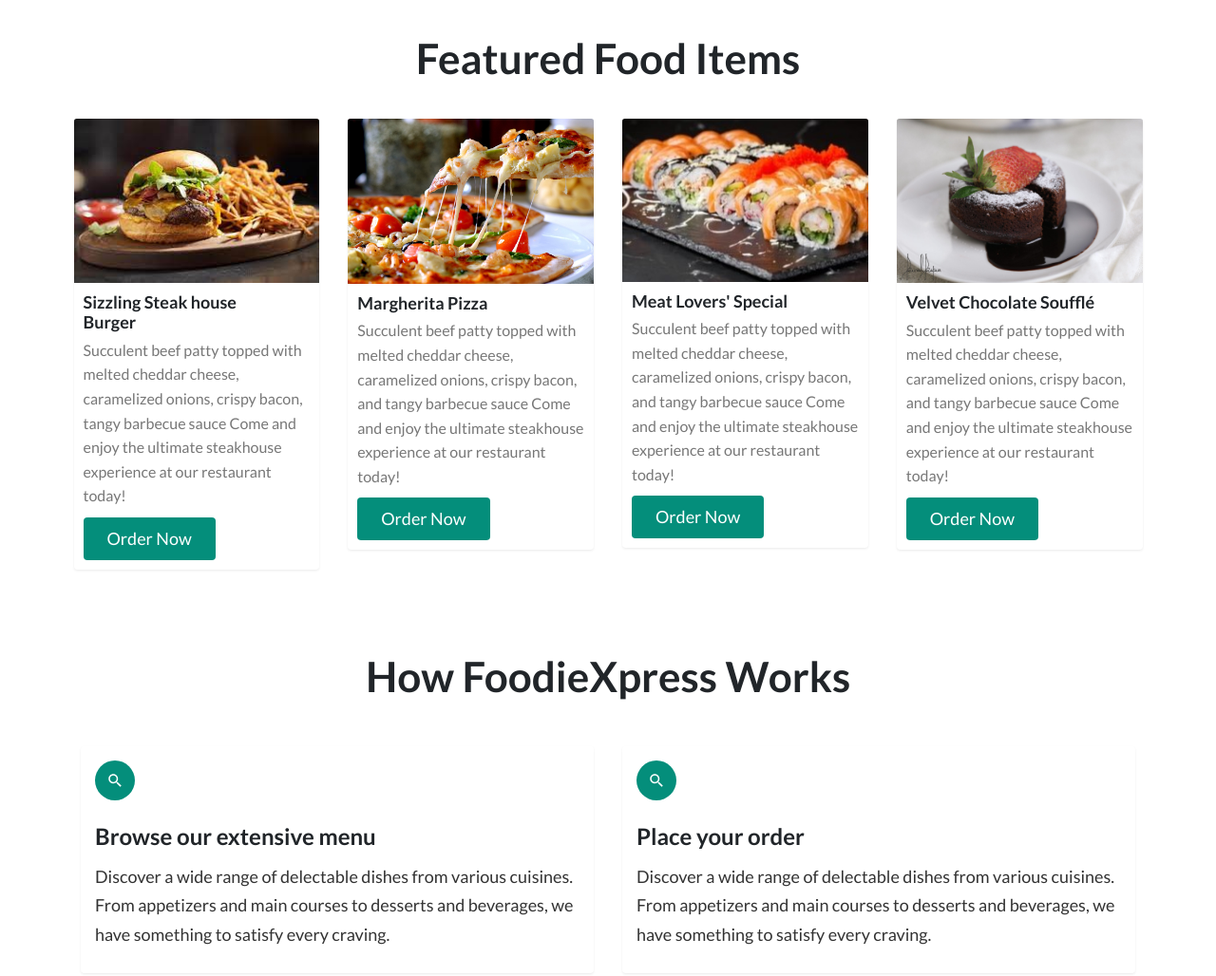
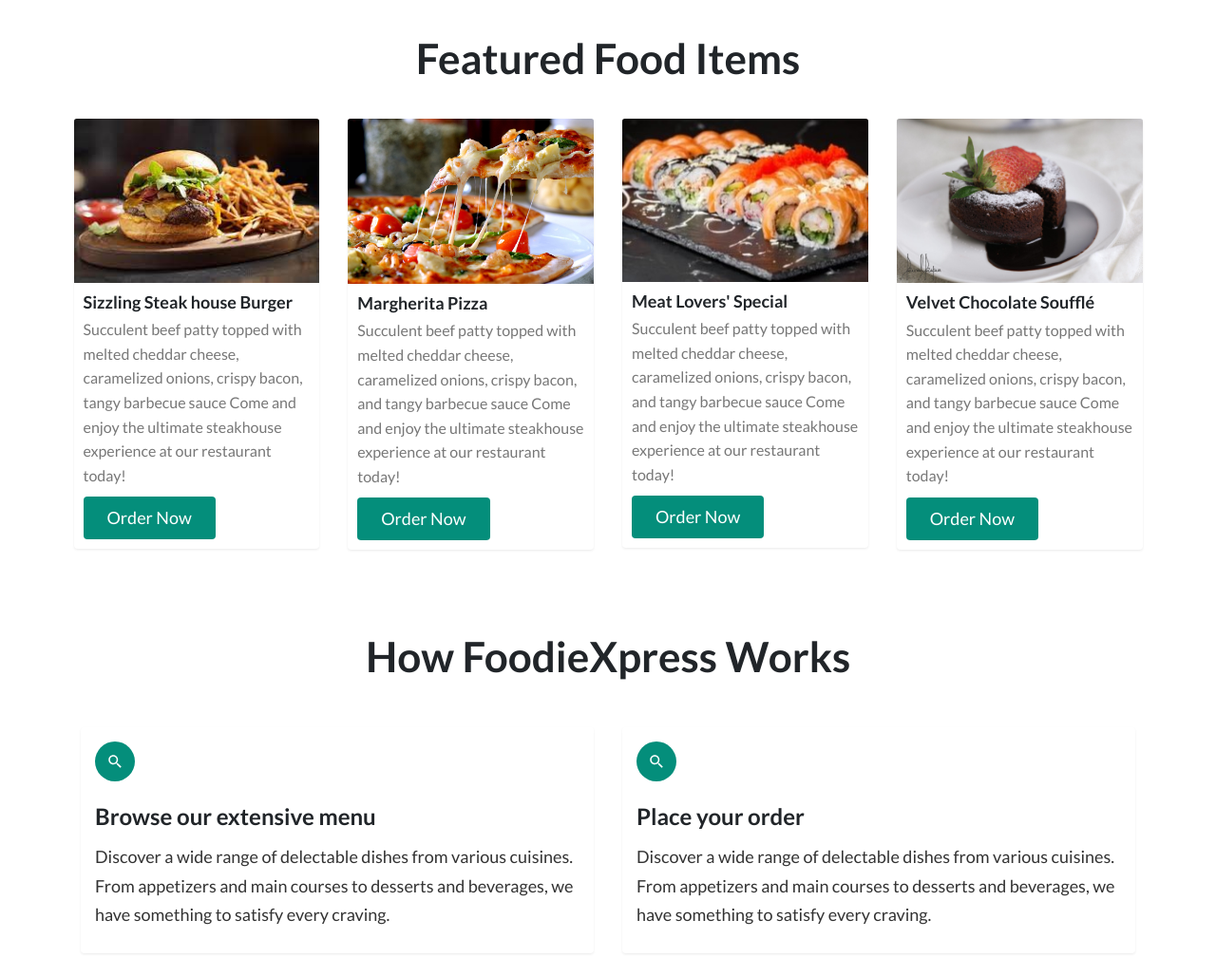
Before and after one commit to Hansana12/deliverysite, a plain HTML site: page index.html in a window 1280 px wide. Shown: the part 703-1731 px from the top of the page at 95% size. Drawn offline with nearby package versions, Linux system fonts and the light colour scheme.

Commit message:
Update index.html

```diff
--- a/index.html
+++ b/index.html
@@ -90,7 +90,7 @@
               <div class="card shadow-sm border-0 rounded">
                 <img src="assets/burger.jpg" class="card-img-top" alt="" />
                 <div class="card-body">
-                  <h3 class="card-title">Sizzling Steak house <br>Burger</h3>
+                  <h3 class="card-title">Sizzling Steak house Burger</h3>
                   <p class="card-text">
                     Succulent beef patty topped with melted cheddar cheese,
                     caramelized onions, crispy bacon, tangy barbecue sauce
```
